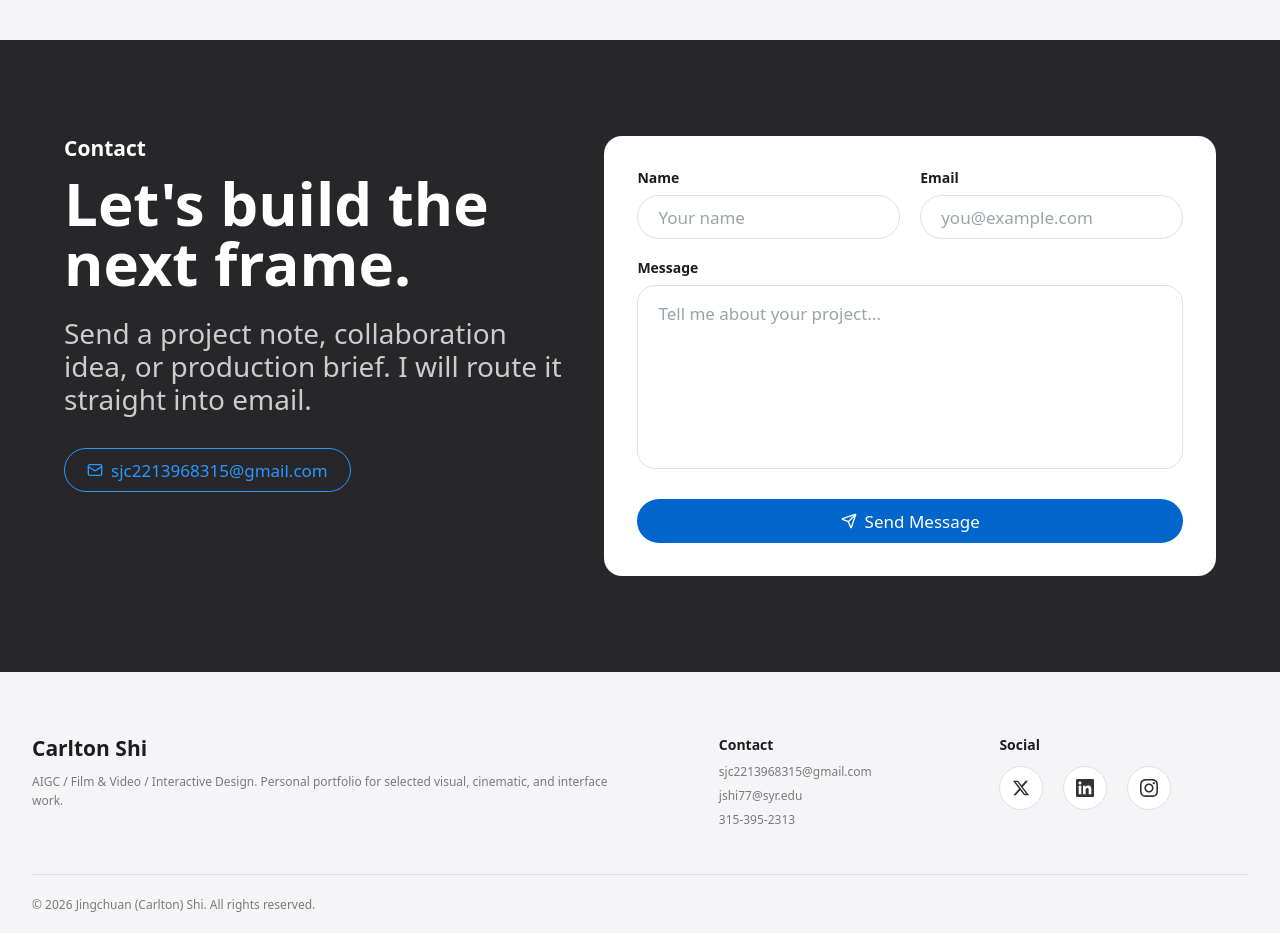
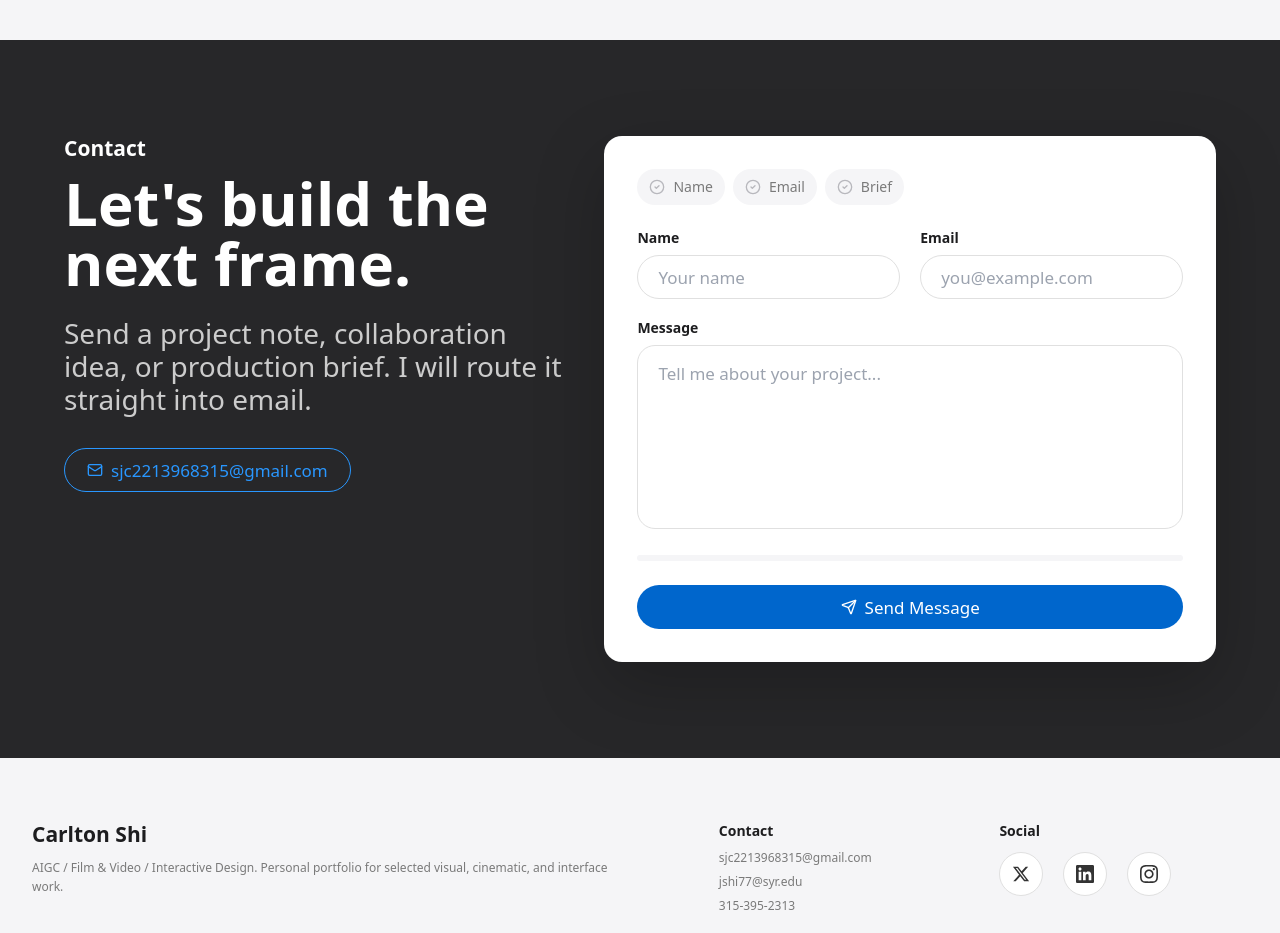
Before and after one commit to Carlton0209/Carlton-Shi-s-Portfolio, a React (Vite) app: page / in a window 1280 px wide. Shown: the part 6540-7473 px from the top of the page. Built offline with nearby package versions, Linux system fonts and the light colour scheme.

Commit message:
Update Contact.tsx

```diff
--- a/src/components/Contact.tsx
+++ b/src/components/Contact.tsx
@@ -1,10 +1,18 @@
 'use client'
 
-import { Mail, Send } from 'lucide-react'
+import { motion } from 'framer-motion'
+import { CheckCircle2, Mail, Send } from 'lucide-react'
 import { useState } from 'react'
 
 export function Contact() {
   const [formData, setFormData] = useState({ name: '', email: '', message: '' })
+  const [focusedField, setFocusedField] = useState<string | null>(null)
+  const completionItems = [
+    { id: 'name', label: 'Name', complete: formData.name.trim().length > 0 },
+    { id: 'email', label: 'Email', complete: formData.email.trim().length > 0 },
+    { id: 'message', label: 'Brief', complete: formData.message.trim().length > 12 },
+  ]
+  const completion = completionItems.filter(item => item.complete).length / completionItems.length
 
   const handleSubmit = (event: React.FormEvent) => {
     event.preventDefault()
@@ -26,22 +34,49 @@ export function Contact() {
           </p>
           <a
             href="mailto:sjc2213968315@gmail.com"
-            className="mt-8 inline-flex min-h-11 items-center gap-2 rounded-full border border-[#2997ff] px-[22px] text-[17px] text-[#2997ff] transition-transform active:scale-95"
+            className="mt-8 inline-flex min-h-11 items-center gap-2 rounded-full border border-[#2997ff] px-[22px] text-[17px] text-[#2997ff] transition-all hover:-translate-y-0.5 hover:border-white/70 hover:text-white active:scale-95"
           >
             <Mail className="h-4 w-4" />
             sjc2213968315@gmail.com
           </a>
         </div>
 
-        <form onSubmit={handleSubmit} className="rounded-[18px] border border-white/10 bg-white p-6 text-[#1d1d1f] sm:p-8">
+        <motion.form
+          onSubmit={handleSubmit}
+          whileHover={{ y: -4 }}
+          transition={{ type: 'spring', stiffness: 240, damping: 24 }}
+          className="rounded-[18px] border border-white/10 bg-white p-6 text-[#1d1d1f] shadow-[0_24px_70px_rgba(0,0,0,0.22)] sm:p-8"
+        >
+          <div className="mb-6 flex flex-wrap gap-2">
+            {completionItems.map(item => (
+              <motion.span
+                key={item.id}
+                animate={{
+                  backgroundColor: item.complete ? '#e8f3ff' : '#f5f5f7',
+                  color: item.complete ? '#0066cc' : '#7a7a7a',
+                }}
+                className="inline-flex min-h-9 items-center gap-2 rounded-full px-3 text-sm"
+              >
+                <CheckCircle2 className={`h-4 w-4 ${item.complete ? 'text-[#0066cc]' : 'text-[#b8b8bd]'}`} />
+                {item.label}
+              </motion.span>
+            ))}
+          </div>
+
           <div className="grid grid-cols-1 gap-5 md:grid-cols-2">
             <label className="block">
               <span className="mb-2 block text-sm font-semibold leading-[1.29]">Name</span>
               <input
                 type="text"
                 value={formData.name}
+                onFocus={() => setFocusedField('name')}
+                onBlur={() => setFocusedField(null)}
                 onChange={event => setFormData(previous => ({ ...previous, name: event.target.value }))}
-                className="h-11 w-full rounded-full border border-[#e0e0e0] bg-white px-5 text-[17px] outline-none transition-colors focus:border-[#0071e3] focus:ring-2 focus:ring-[#0071e3]/20"
+                className={`h-11 w-full rounded-full border bg-white px-5 text-[17px] outline-none transition-all ${
+                  focusedField === 'name'
+                    ? 'border-[#0071e3] ring-4 ring-[#0071e3]/12'
+                    : 'border-[#e0e0e0] hover:border-[#b8b8bd]'
+                }`}
                 placeholder="Your name"
               />
             </label>
@@ -50,8 +85,14 @@ export function Contact() {
               <input
                 type="email"
                 value={formData.email}
+                onFocus={() => setFocusedField('email')}
+                onBlur={() => setFocusedField(null)}
                 onChange={event => setFormData(previous => ({ ...previous, email: event.target.value }))}
-                className="h-11 w-full rounded-full border border-[#e0e0e0] bg-white px-5 text-[17px] outline-none transition-colors focus:border-[#0071e3] focus:ring-2 focus:ring-[#0071e3]/20"
+                className={`h-11 w-full rounded-full border bg-white px-5 text-[17px] outline-none transition-all ${
+                  focusedField === 'email'
+                    ? 'border-[#0071e3] ring-4 ring-[#0071e3]/12'
+                    : 'border-[#e0e0e0] hover:border-[#b8b8bd]'
+                }`}
                 placeholder="you@example.com"
               />
             </label>
@@ -61,21 +102,37 @@ export function Contact() {
             <span className="mb-2 block text-sm font-semibold leading-[1.29]">Message</span>
             <textarea
               value={formData.message}
+              onFocus={() => setFocusedField('message')}
+              onBlur={() => setFocusedField(null)}
               onChange={event => setFormData(previous => ({ ...previous, message: event.target.value }))}
               rows={6}
-              className="w-full resize-none rounded-[18px] border border-[#e0e0e0] bg-white px-5 py-4 text-[17px] leading-[1.47] outline-none transition-colors focus:border-[#0071e3] focus:ring-2 focus:ring-[#0071e3]/20"
+              className={`w-full resize-none rounded-[18px] border bg-white px-5 py-4 text-[17px] leading-[1.47] outline-none transition-all ${
+                focusedField === 'message'
+                  ? 'border-[#0071e3] ring-4 ring-[#0071e3]/12'
+                  : 'border-[#e0e0e0] hover:border-[#b8b8bd]'
+              }`}
               placeholder="Tell me about your project..."
             />
           </label>
 
-          <button
+          <div className="mt-5 h-1.5 overflow-hidden rounded-full bg-[#f5f5f7]">
+            <motion.div
+              className="h-full rounded-full bg-[#0066cc]"
+              animate={{ width: `${completion * 100}%` }}
+              transition={{ type: 'spring', stiffness: 300, damping: 28 }}
+            />
+          </div>
+
+          <motion.button
             type="submit"
-            className="mt-6 inline-flex min-h-11 w-full items-center justify-center gap-2 rounded-full bg-[#0066cc] px-[22px] text-[17px] text-white transition-transform active:scale-95"
+            whileHover={{ y: -2 }}
+            whileTap={{ scale: 0.98 }}
+            className="mt-6 inline-flex min-h-11 w-full items-center justify-center gap-2 rounded-full bg-[#0066cc] px-[22px] text-[17px] text-white transition-colors hover:bg-[#0071e3]"
           >
             <Send className="h-4 w-4" />
             Send Message
-          </button>
-        </form>
+          </motion.button>
+        </motion.form>
       </div>
     </section>
   )
```
